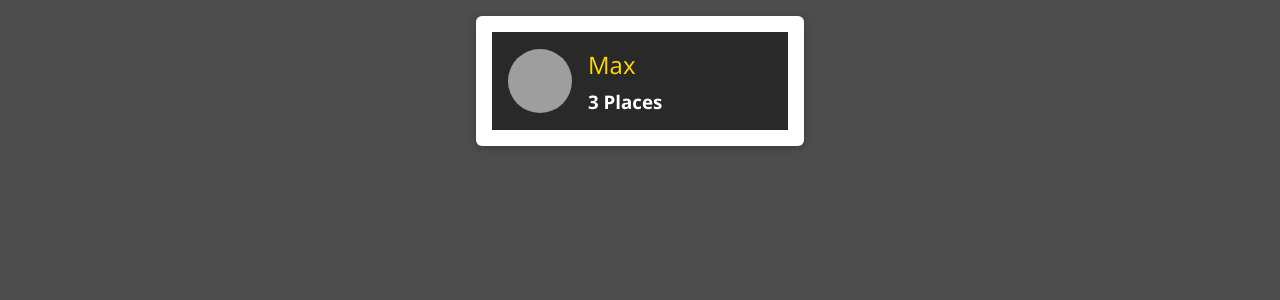
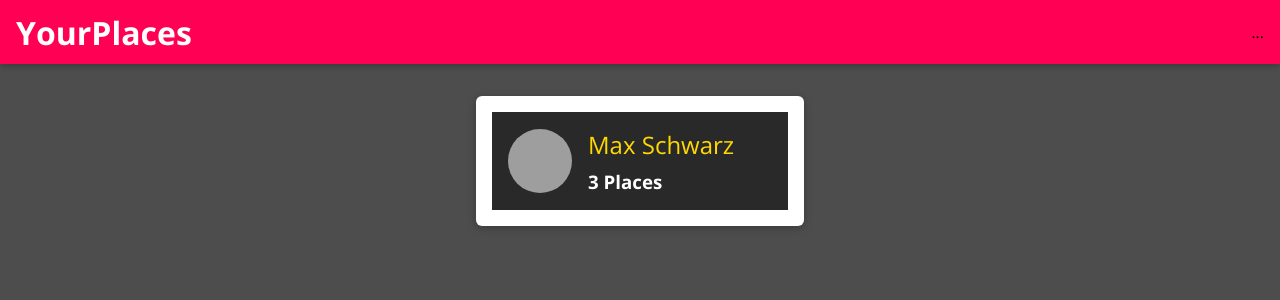
Before and after one commit to BonesTheGhost/project_3, a React (Create React App) app: page / in a window 1280 px wide. Shown: the top 300 px of the page. Built offline with nearby package versions, Linux system fonts and the light colour scheme; grey boxes are pictures that could not be loaded.

Commit message:
[4] HEADER:: Added the navbar at the top + tweaked styling. Could not remedy the card styling issue so will leave until a later time as it is only a stylistic change!

```diff
--- a/src/App.js
+++ b/src/App.js
@@ -4,12 +4,15 @@ import { BrowserRouter as Router, Route, Redirect, Switch } from 'react-router-d
 
 import Users from './user/pages/Users';
 import NewPlace from './places/pages/NewPlace';
+import MainNavigation from './shared/components/Navigation/MainNavigation';
 
 
 //<Route> is a JSX component that we can use when importing 'react-router-dom'. It allows for a 'path' argument, and then whatever needs to be displayed is between the opening and closing tags.
 const App = () => {
   //We wrap 'Router' around everything that should be able to use our router. Ex: pages.
   return <Router>
+    <MainNavigation />
+    <main>
     <Switch>
     <Route path="/" exact={true}>
       <Users />
@@ -21,6 +24,7 @@ const App = () => {
 
     <Redirect to='/' />
     </Switch>
+    </main>
 
   </Router>;
 }
--- /dev/null
+++ b/src/shared/components/Navigation/MainHeader.css
@@ -0,0 +1,23 @@
+.main-header {
+    width: 100%;
+    height: 4rem;
+    display: flex;
+    align-items: center;
+    position: fixed;
+    top: 0;
+    left: 0;
+    background: #ff0055;
+    box-shadow: 0 2px 6px rgba(0, 0, 0, 0.26);
+    padding: 0 1rem;
+    z-index: 5;
+  }
+
+  main {
+    margin-top: 5rem;
+  }
+
+  @media (min-width: 768px) {
+    .main-header {
+      justify-content: space-between;
+    }
+  }
--- /dev/null
+++ b/src/shared/components/Navigation/MainHeader.js
@@ -0,0 +1,11 @@
+import React from 'react';
+
+import './MainHeader.css';
+
+const MainHeader = props => {
+    return <header className="main-header">
+        {props.children}
+    </header>
+};
+
+export default MainHeader;
--- /dev/null
+++ b/src/shared/components/Navigation/MainNavigation.css
@@ -0,0 +1,45 @@
+.main-navigation__menu-btn {
+    width: 3rem;
+    height: 3rem;
+    background: transparent;
+    border: none;
+    display: flex;
+    flex-direction: column;
+    justify-content: space-around;
+    margin-right: 2rem;
+    cursor: pointer;
+  }
+
+  .main-navigation__menu-btn span {
+    display: block;
+    width: 3rem;
+    height: 2.5px;
+    background: white;
+  }
+
+  .main-navigation__title {
+    color: white;
+  }
+
+  .main-navigation__title a {
+    text-decoration: none;
+    color: white;
+  }
+
+  .main-navigation__header-nav {
+    display: none;
+  }
+
+  .main-navigation__drawer-nav {
+    height: 100%;
+  }
+
+  @media (min-width: 768px) {
+    .main-navigation__menu-btn {
+      display: none;
+    }
+
+    .main-navigation__header-nav {
+      display: block;
+    }
+  }
--- /dev/null
+++ b/src/shared/components/Navigation/MainNavigation.js
@@ -0,0 +1,26 @@
+import React from 'react';
+import { Link } from 'react-router-dom';
+
+import MainHeader from './MainHeader';
+import './MainNavigation.css';
+
+const MainNavigation = props => {
+    return (
+        //This is the content that will be passed to Main Header as a result of the 'props.children' property. Because this component is a child of MainHeader since we imported it here.
+        <MainHeader>
+            <button className="main-navigation__menu-btn">
+                <span />
+                <span />
+                <span />
+            </button>
+            <h1 className="main-navigation__title">
+                <Link to="/">YourPlaces</Link>
+            </h1>
+            <nav>
+                ...
+            </nav>
+        </MainHeader>
+    );
+};
+
+export default MainNavigation;
--- a/src/user/components/UserItem.js
+++ b/src/user/components/UserItem.js
@@ -7,8 +7,7 @@ import Avatar from '../../shared/components/UIElements/Avatar';
 const UserItem = props => {
     return (
         <li className="user-item">
-            <div className="user-item__content">
-                <Card>
+                <Card className="user-item__content">
                     <Link to={`/${props.id}/places`}>
                         <div className="user-item__image">
                             <Avatar image={props.image} alt={props.name} />
@@ -21,7 +20,6 @@ const UserItem = props => {
                         </div>
                     </Link>
                 </Card>
-            </div>
         </li>
     );
 };
--- a/src/user/components/UsersList.js
+++ b/src/user/components/UsersList.js
@@ -1,13 +1,18 @@
 import React from 'react';
+
+import UserItem from './UserItem';
+import Card from '../../shared/components/UIElements/Card';
 import './UsersList.css';
 
-import UserItem from './UserItem';
 
 const UsersList = props => {
     //This is basically validation in case our container for our users is empty.
     if ( props.items.length === 0) {
-        return ( <div className="center">
+        return (
+        <div className="center">
+            <Card>
             <h2>No User's Found...</h2>
+            </Card>
         </div>
         );
     }
@@ -15,17 +20,19 @@ const UsersList = props => {
     //items is the name of our array which contains OBJECTS, and we want to go through it and map every item in there into an array of JSX elements. Use the {} to output the results of a javascript expression; i.e. taking the items array, mapping it into JSX by passing a user object? and then outputting it as a UserItem JSX element which we define in our 'UserItem' file that we imported.
     //NOTE: during setup, NONE of this data existed. We decide what we want, and then we go and create it!! Ideally use dummy data first, and then as setup progresses, add in the necessary streams.
     //ALSO; React needs 'id to handle lists effectively.
-    return <ul className='users-list'>
-        {props.items.map(user => {
-            return <UserItem
+    return (
+    <ul className="users-list">
+        {props.items.map(user => (
+        <UserItem
             key={user.id}
             id={user.id}
             image={user.image}
             name={user.name}
             placeCount={user.places}
             />
-        })}
+        ))}
     </ul>
+    )
 };
 
 export default UsersList;
--- a/src/user/pages/Users.js
+++ b/src/user/pages/Users.js
@@ -7,10 +7,10 @@ const Users = () => {
     const USERS = [
         {
             id: 'u1',
-            name: 'Max',
+            name: 'Max Schwarz',
             image:
             'https://homepages.cae.wisc.edu/~ece533/images/airplane.png',
-            places: '3'
+            places: 3
         }
     ];
 
```
Also changed, not shown: src/shared/components/Navigation/NavLinks.css (added), src/shared/components/Navigation/NavLinks.js (added), src/shared/components/Navigation/SideDrawer.css (added), src/shared/components/Navigation/SideDrawer.js (added).
